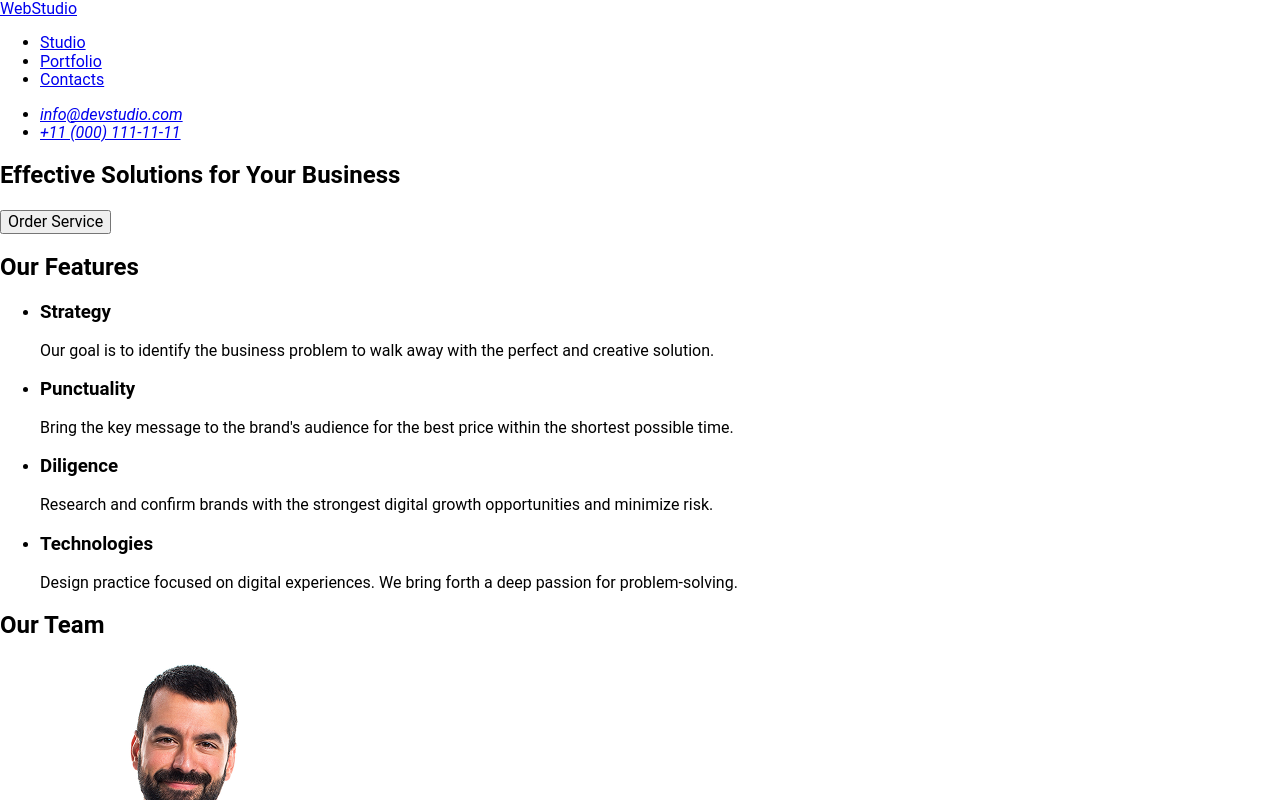
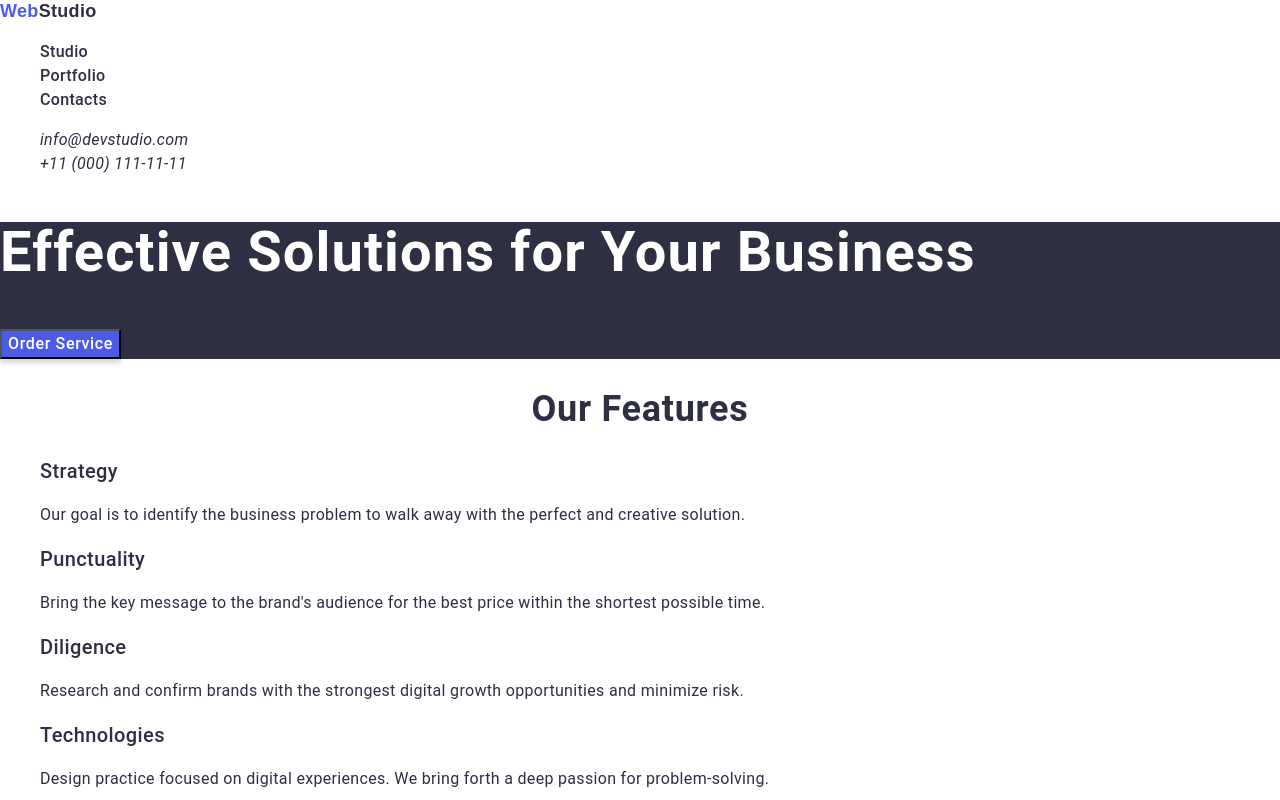
Before and after one commit to MaxBorisenko/goit-markup-hw-02, a plain HTML site: page index.html in a window 1280 px wide. Shown: the top 800 px of the page. Drawn offline with nearby package versions, Linux system fonts and the light colour scheme.

Commit message:
Add section "our Porfolio", add styles.css

```diff
--- a/index.html
+++ b/index.html
@@ -3,6 +3,7 @@
 <head>
     <meta charset="UTF-8">
     <meta name="viewport" content="width=device-width, initial-scale=1.0">
+  <link rel="preconnect" href="https://fonts.google.com/share?selection.family=Roboto:ital,wght@0,100..900;1,100..900; https://fonts.google.com/share?selection.family=Raleway:ital,wght@0,100..900;1,100..900|Roboto:ital,wght@0,100..900;1,100..900">
   <link rel="stylesheet" href="https://cdnjs.cloudflare.com/ajax/libs/modern-normalize/3.0.1/modern-normalize.min.css">
   <link rel="stylesheet" href="./styles/styles.css">
     <title>WebStudio</title>
@@ -10,15 +11,15 @@
 <body>
     <header>
 
-        <nav>
-            <a href="./index.html" >WebStudio</a>
+        <nav class="nav">
+            <a href="./index.html" class="logo"><span>Web</span>Studio</a>
             <ul>
                 <li><a href="#">Studio</a> </li>
-                <li><a href="#">Portfolio</a></li>
+                <li><a href="#portfolio">Portfolio</a></li>
                 <li><a href="#">Contacts</a></li>
             </ul>
         </nav>
-        <address>
+        <address class="address">
             <ul>
                 <li><a href="mailto:info@devstudio.com">info@devstudio.com</a></li>
                 <li><a href="tel:+110001111111">+11 (000) 111-11-11</a></li>
@@ -26,12 +27,12 @@
         </address>
     </header>
     <main>
-        <section>
+        <section class="hero">
         <h1>Effective Solutions
         for Your Business</h1>
         <button type="button">Order Service</button>
         </section>
-        <section>
+        <section id="Features">
             <h2>Our Features</h2>
             <ul>
                 <li>
@@ -55,77 +56,77 @@
                 </li>
             </ul>
         </section>
-        <section>
+        <section id="team" >
             <h2>Our Team</h2>
             <ul>
                 <li>
-                    <img src="./images/MarkGuerrero.png" alt="Foto Mark" width="264" height="260" />
+                    <img src="./images/MarkGuerrero.jpg" alt="Foto Mark" width="264" height="260" />
                     <h3>Mark Guerrero</h3>
                     <p>Product Designer</p>
 
                 </li>
                 <li>
-                    <img src="./images/TomFod.png" alt="Foto Tom" width="264" height="260" />
+                    <img src="./images/TomFord.jpg" alt="Foto Tom" width="264" height="260" />
                     <h3>Tom Ford</h3>
                     <p>Frontend Developer</p>
                 </li>
                 <li>
-                    <img src="./images/CamaliaGarcia.png" alt="Foto Camila" width="264" height="260" />
+                    <img src="./images/CamilaGarcia.jpg" alt="Foto Camila" width="264" height="260" />
                     <h3>Camila Garcia</h3>
                     <p>Marketing</p>
 
                 </li>
                 <li>
-                    <img src="./images/DanielWilson.png" alt="Foto Daniel" width="264" height="260" />
+                    <img src="./images/DanielWilson.jpg" alt="Foto Daniel" width="264" height="260" />
                     <h3>Daniel Wilson</h3>
                     <p>UI Designer</p>
                 </li>
             </ul>
         </section>
       <section>
-        <h2>Our Portfolio</h2>
+        <h2 id="portfolio">Our Portfolio</h2>
         <ul>
           <li>
-            <img src="./images/BankingApp.png" alt="BankingApp" width="360"
+            <img src="./images/BankingApp.jpg" alt="BankingApp" width="360"
                  height="300" />
                  <h3>Banking App</h3>
                  <p>App</p>
           </li>
           <li>
-            <img src="./images/CashlessPayment.png" alt="CashlessPayment" width="360"
+            <img src="./images/CashlessPayment.jpg" alt="CashlessPayment" width="360"
                  height="300" />
                  <h3>Cashless Payment</h3>
                  <p>Marketing</p>
           </li>
           <li>
-            <img src="./images/MeditationApp.png" alt="MeditationApp" width="360"
+            <img src="./images/MeditationApp.jpg" alt="MeditationApp" width="360"
                  height="300" />
                  <h3>Meditation App</h3>
                  <p>App</p>
           </li>
           <li>
-            <img src="./images/TaxiService.png" alt="TaxiService" width="360"
+            <img src="./images/TaxiService.jpg" alt="TaxiService" width="360"
                  height="300" />
                  <h3>Taxi Service</h3>
                  <p>Marketing</p>
           </li>
           <li>
-            <img src="./images/ScreenIllustrations.png" alt="ScreenIllustrations" width="360"
+            <img src="./images/ScreenIllustrations.jpg" alt="ScreenIllustrations" width="360"
                  height="300" />
                  <h3>Screen Illustrations</h3>
                  <p>Design</p>
           </li>
           <li>
-            <img src="./images/OnlineCourses.png" alt="OnlineCourses" width="360"
+            <img src="./images/OnlineCourses.jpg" alt="OnlineCourses" width="360"
                  height="300" />
                  <h3>Online Courses</h3>
-                 <p>Design</p>
+                 <p>Marketing</p>
           </li>
         </ul>
       </section>
     </main>
-    <footer>
-        <a href="./index.html">WebStudio</a>
+    <footer class="footer">
+        <a href="./index.html" class="logo"><span>Web</span>Studio</a>
         <p>Increase the flow of customers and sales for your business with digital marketing & growth solutions.</p>
     </footer>
 </body>
--- a/styles/styles.css
+++ b/styles/styles.css
@@ -1,3 +1,87 @@
 body{
     font-family: Roboto, sans-serif;
+    background: #FFFFFF;
+    color:  #2E2F42;
 }
+ul, ol{
+    list-style-type: none;
+}
+a{
+    text-decoration: none;
+    color: #2E2F42;
+}
+h2{
+        font-weight: 700;
+        font-size: 36px;
+        line-height: 1.11111;
+        letter-spacing: 0.02em;
+        text-align: center;
+}
+h3{
+        font-weight: 500;
+        font-size: 20px;
+        line-height: 1.2;
+        letter-spacing: 0.02em;
+}
+p{
+        font-weight: 400;
+        font-size: 16px;
+        line-height: 1.5;
+        letter-spacing: 0.02em;
+}
+.logo>span{
+    color: #4D5AE5;
+}
+.logo{
+    font-family: Raleway, sans-serif;
+    font-weight: 700;
+    font-size: 18px;
+    line-height: 1.16667;
+}
+.nav{
+        font-weight: 500;
+        font-size: 16px;
+        line-height: 1.5;
+        letter-spacing: 0.02em;
+}
+.address{
+        font-weight: 400;
+        font-size: 16px;
+        line-height: 1.5;
+        letter-spacing: 0.02em;
+}
+.hero{
+    background-color: #2E2F42;
+}
+.hero h1{
+        font-weight: 700;
+        font-size: 56px;
+        line-height: 1.07143;
+        letter-spacing: 0.02em;
+        color: #FFFFFF;
+}
+.hero button{
+    box-shadow: 0 4px 4px 0 rgba(0, 0, 0, 0.15);
+    background-color:#4D5AE5;
+    cursor: pointer;
+    font-weight: 500;
+     font-size: 16px;
+    line-height: 1.5;
+    letter-spacing: 0.04em;
+     color: #FFFFFF;
+}
+#team h3,#team p{
+    text-align: center;
+}
+.footer{
+    background-color: #2E2F42;
+    color: #FFFFFF;
+}
+.footer .logo{
+    color: #F4F4FD;
+    font-weight: 700;
+    font-size: 18px;
+    line-height: 1.16667;
+    letter-spacing: 0.03em;
+    text-transform: uppercase;
+}
```
Also changed, not shown: images/BankingApp.jpg (added), images/CamaliaGarcia.png (deleted), images/CamilaGarcia.jpg (added), images/CashlessPayment.jpg (added), images/DanielWilson.jpg (added), images/DanielWilson.png (deleted), images/MarkGuerrero.jpg (added), images/MarkGuerrero.png (deleted), images/MeditationApp.jpg (added), images/OnlineCourses.jpg (added), images/ScreenIllustrations.jpg (added), images/TaxiService.jpg (added), images/TomFod.png (deleted), images/TomFord.jpg (added).
